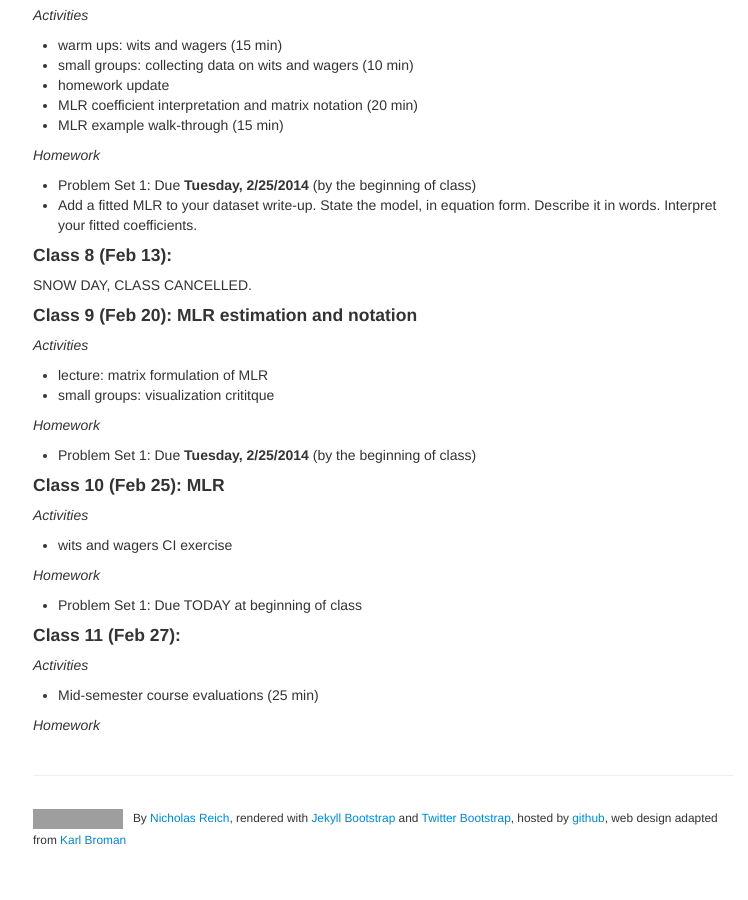
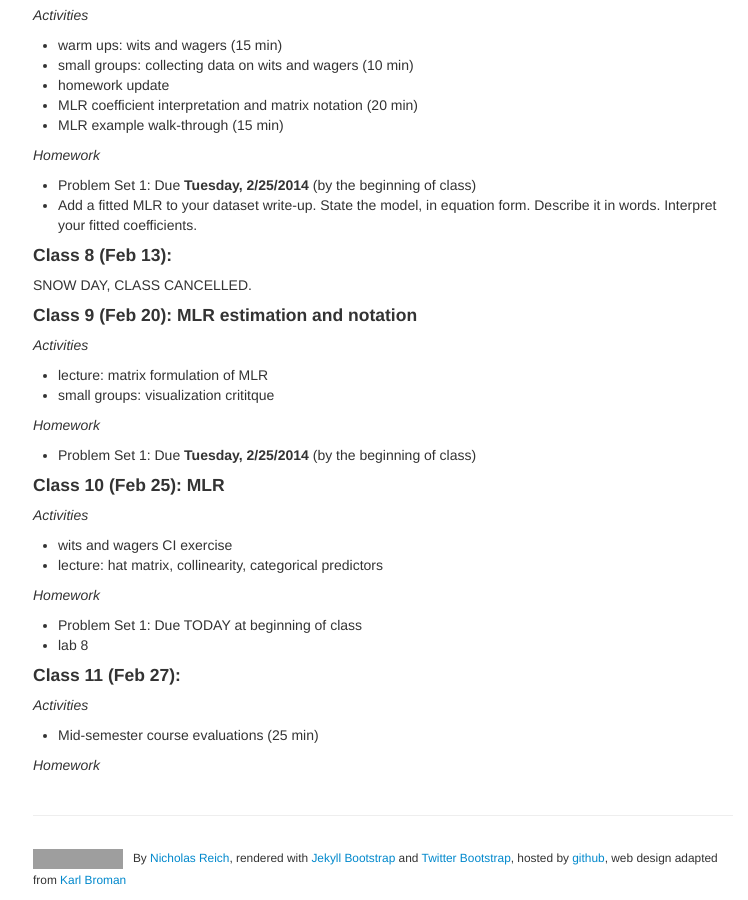
Before and after one commit to nickreich/methods2, a Jekyll site: the page built from pages/schedule.md, in a window 1280 px wide and 900 px high, scrolled down 2408 px. Shown: the whole window, without its empty margins (257-1005 px from the left). Built offline with Jekyll 4.4.1, drawn with Linux system fonts in a browser that asks for light colours; before the commit the page ends 3268 px from its top, so only the background shows below that; grey boxes are pictures that could not be loaded.

Commit message:
schedule update

```diff
--- a/pages/schedule.md
+++ b/pages/schedule.md
@@ -123,9 +123,11 @@ _Homework_
 #### Class 10 (Feb 25): MLR
 _Activities_
 * wits and wagers CI exercise
+* lecture: hat matrix, collinearity, categorical predictors
 
 _Homework_
 * Problem Set 1: Due TODAY at beginning of class
+* lab 8
 
 #### Class 11 (Feb 27):
 _Activities_
```
